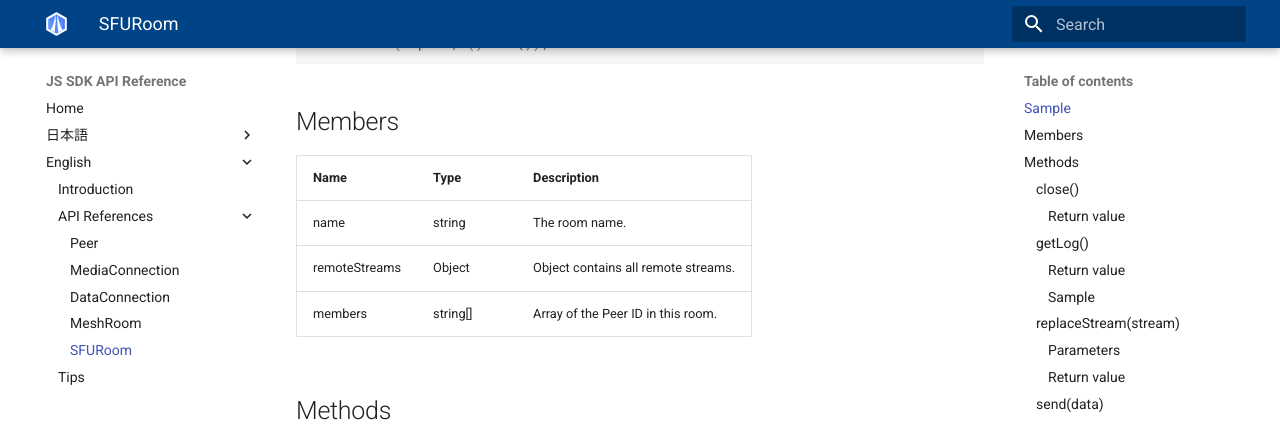
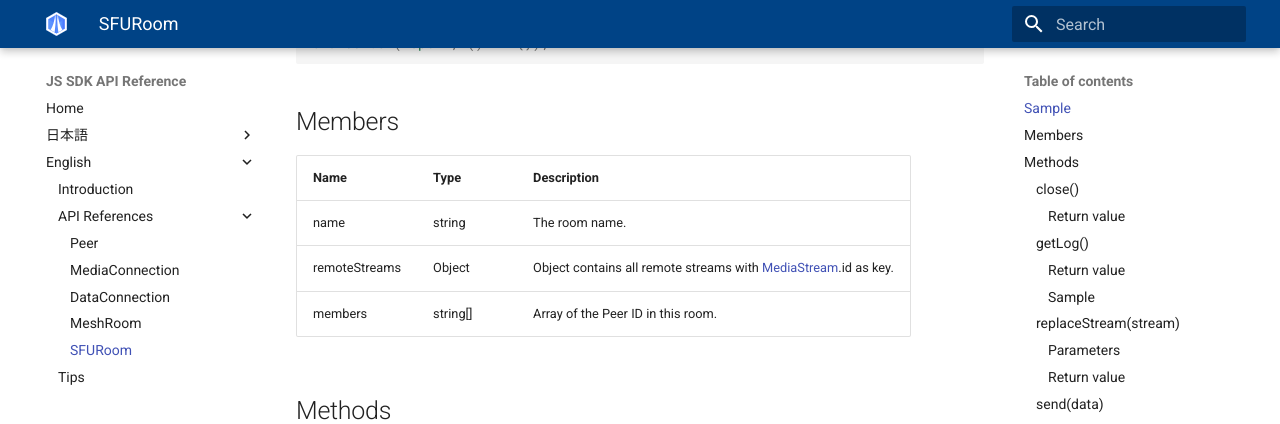
Before and after one commit to skyway/skyway-js-sdk-doc, an MkDocs documentation site: the page built from docs/en/sfuroom.md, in a window 1280 px wide and 900 px high, scrolled down 403 px. Shown: the top 424 px of the window. Built offline with MkDocs 1.6.1 and Material for MkDocs 9.7.7, drawn with Linux system fonts in a browser that asks for light colours.

```diff
--- a/docs/en/sfuroom.md
+++ b/docs/en/sfuroom.md
@@ -15,11 +15,11 @@ sfuRoom.on('open', () => {});
 
 ## Members
 
-| Name          | Type     | Description                         |
-| ------------- | -------- | ----------------------------------- |
-| name          | string   | The room name.                      |
-| remoteStreams | Object   | Object contains all remote streams. |
-| members       | string[] | Array of the Peer ID in this room.  |
+| Name          | Type     | Description                                                      |
+| ------------- | -------- | ---------------------------------------------------------------- |
+| name          | string   | The room name.                                                   |
+| remoteStreams | Object   | Object contains all remote streams with [MediaStream].id as key. |
+| members       | string[] | Array of the Peer ID in this room.                               |
 
 ## Methods
 
```
Also changed, not shown: docs/ja/sfuroom.md (+5 -5 lines).
